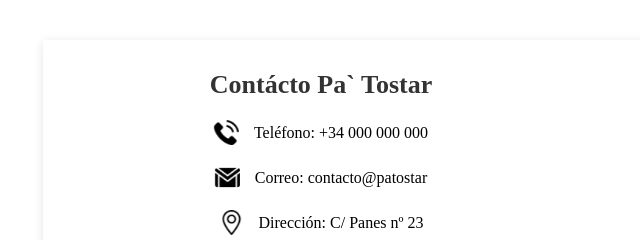
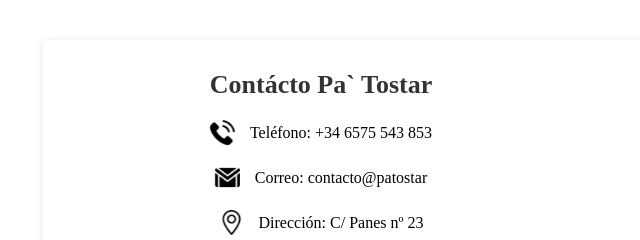
Before and after one commit to josejimenez23/patostar, a plain HTML site: page pages/contacto.html in a window 1280 px wide. Shown: the part 860-1100 px from the top of the page, 21-661 px from the left. Drawn offline with Linux system fonts and the light colour scheme; a web font is replaced by a local one.

Commit message:
Update contacto.html

```diff
--- a/pages/contacto.html
+++ b/pages/contacto.html
@@ -46,7 +46,7 @@
             <div id="divTextoSobreMi">
               <div id="contacto">
                <img src="../image/iconos/telefono.png" alt="" class="icono">
-                <p>Teléfono: +34 000 000 000</p>
+                <p>Teléfono: +34 6575 543 853</p>
               </div>
               <div id="contacto">
                <img src="../image/iconos/gmail.png" alt="" class="icono">
```
